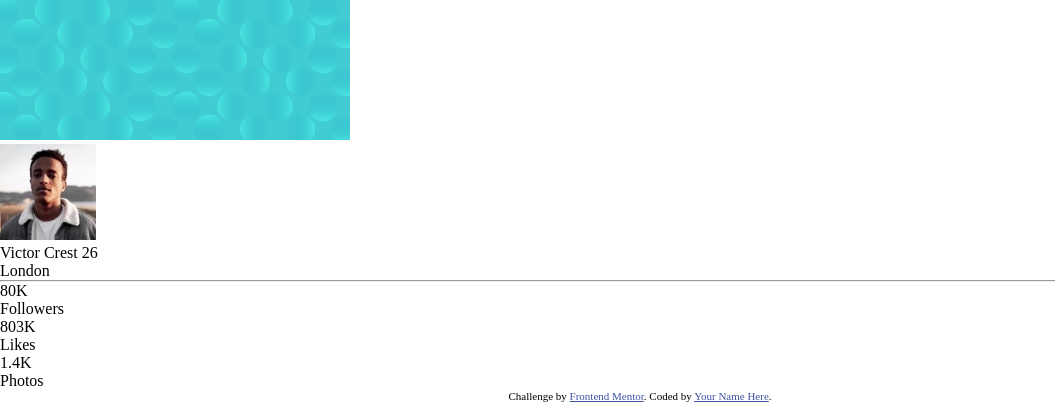
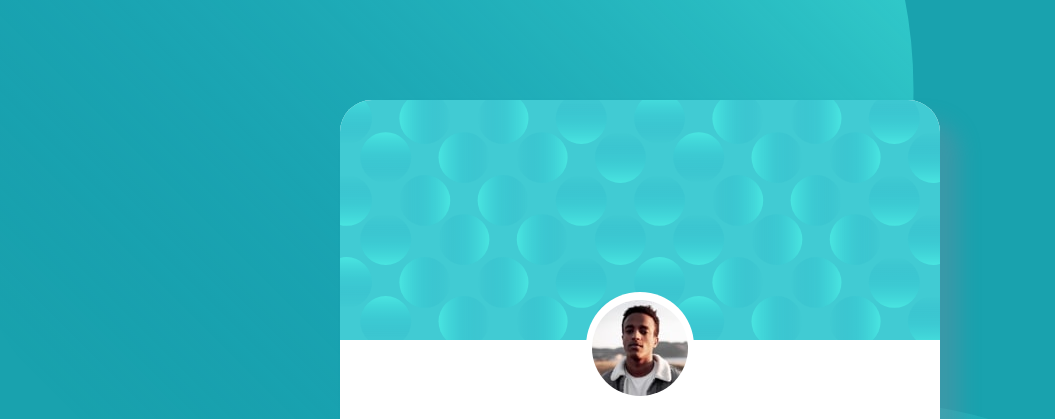
Before and after one commit to Hhmmmk/ProfileCardComponent, a plain HTML site: page index.html in a window 1280 px wide. Shown: the top 419 px of the page, without its empty margins (0-1055 px from the left). Drawn offline with Linux system fonts and the light colour scheme.

Commit message:
Solution

```diff
--- a/index.html
+++ b/index.html
@@ -10,12 +10,18 @@
 
   <link rel="stylesheet" type="text/css" href="./style.css">
 
+  <link rel="preconnect" href="https://fonts.googleapis.com">
+  <link rel="preconnect" href="https://fonts.gstatic.com" crossorigin>
+  <link href="https://fonts.googleapis.com/css2?family=Kumbh+Sans:wght@400;700&display=swap" rel="stylesheet">
+
   <style>
     .attribution { font-size: 11px; text-align: center; }
     .attribution a { color: hsl(228, 45%, 44%); }
   </style>
 </head>
 <body>
+  <img class="bgTop" src="./images/bg-pattern-top.svg" alt="">
+  <img class="bgBot" src="./images/bg-pattern-bottom.svg" alt="">
   <main class="card">
     <div class="card__banner">
       <img src="./images/bg-pattern-card.svg" alt="">
@@ -25,7 +31,7 @@
     </div>
     <div class="card__profInfo">
       <p>Victor Crest <span>26</span></p>
-      <p>London</p>
+      <p class="country">London</p>
     </div>
     <hr>
     <div class="card__profStats">
@@ -43,11 +49,13 @@
       </div>
     </div>
 
+  </main>
+
+  <footer>
     <div class="attribution">
       Challenge by <a href="https://www.frontendmentor.io?ref=challenge" target="_blank">Frontend Mentor</a>.
-      Coded by <a href="#">Your Name Here</a>.
+      Coded by <a href="https://github.com/Hhmmmk">Affogatoo</a>.
     </div>
-  </main>
-
+  </footer>
 </body>
 </html>
--- a/style.css
+++ b/style.css
@@ -12,3 +12,128 @@
   --dgBlue: hsl(227, 10%, 46%);
   --dGray: hsl(0, 0%, 59%);
 }
+
+body {
+  font-family: 'Kumbh Sans', sans-serif;
+  font-size: 2rem;
+  font-weight: 700;
+  color:hsl(229, 23%, 23%);
+  background: var(--darkCyan);
+  overflow: hidden;
+}
+
+.bgTop {
+  position: fixed;
+  top: -50%;
+  left: -5%;
+}
+
+.bgBot {
+  position: fixed;
+  top: 50%;
+  right: -5%;
+}
+.card {
+  position: absolute;
+  width: 600px;
+  height: 600px;
+  border-radius: 2rem;
+  background: white;
+  top: 50%;
+  left: 50%;
+  transform: translate(-50%, -50%);
+  -webkit-transform: translate(-50%, -50%);
+  -webkit-border-radius: 2rem;
+  box-shadow: 20px 20px 20px 0 hsla(204, 21%, 53%, 0.39);
+  -moz-border-radius: 2rem;
+  -ms-border-radius: 2rem;
+  -o-border-radius: 2rem;
+}
+
+.card__banner img{
+  width: 600px;
+  border-radius: 2rem 2rem 0 0;
+  -webkit-border-radius: 2rem 2rem 0 0;
+}
+
+.card__profPic {
+  position:absolute;
+  top: 192px;
+  left: 50%;
+  transform: translate(-50%, 0);
+  width: 108px;
+  height: 108px;
+  background: white;
+  border-radius: 100%;
+  -webkit-border-radius: 100%;
+  -webkit-transform: translate(-50%, 0);
+  align-content: center;
+  justify-items: center;
+}
+
+.card__profPic img {
+  position: relative;
+  border-radius: 100%;
+  -webkit-border-radius: 100%;
+  top: 50%;
+  left: 50%;
+  transform: translate(-50%, -50%);
+  -webkit-transform: translate(-50%, -50%);
+}
+
+.card__profInfo {
+  display: flex;
+  flex-direction: column;
+  height: 240px;
+  width: auto;
+  align-items: center;
+  justify-content: center;
+}
+
+.card__profInfo p span {
+  font-weight: 400;
+  color: var(--dgBlue)
+}
+
+.card__profInfo .country {
+  margin-top: 1rem;
+  font-weight: 400;
+  font-size: 1.5rem;
+  color: var(--dgBlue)
+}
+
+.card__profStats {
+  display: flex;
+  height: 120px;
+  width: auto;
+  justify-content: center;
+  align-content: center;
+  justify-content: space-around;
+  flex-direction: row;
+}
+
+.card__profStats--count {
+  display: flex;
+  flex-direction: column;
+  align-items: center;
+  margin-top: 2rem;
+}
+
+.card__profStats .key {
+  font-size: 1.2rem;
+  color: var(--dgBlue);
+  font-weight: 400;
+  margin-top: 0.5rem;
+}
+
+hr {
+  color: var(--dGray);
+}
+
+.attribution {
+  position: absolute;
+  top: 98%;
+  left: 50%;
+  transform: translate(-50%, 0);
+  -webkit-transform: translate(-50%, 0);
+}
```
